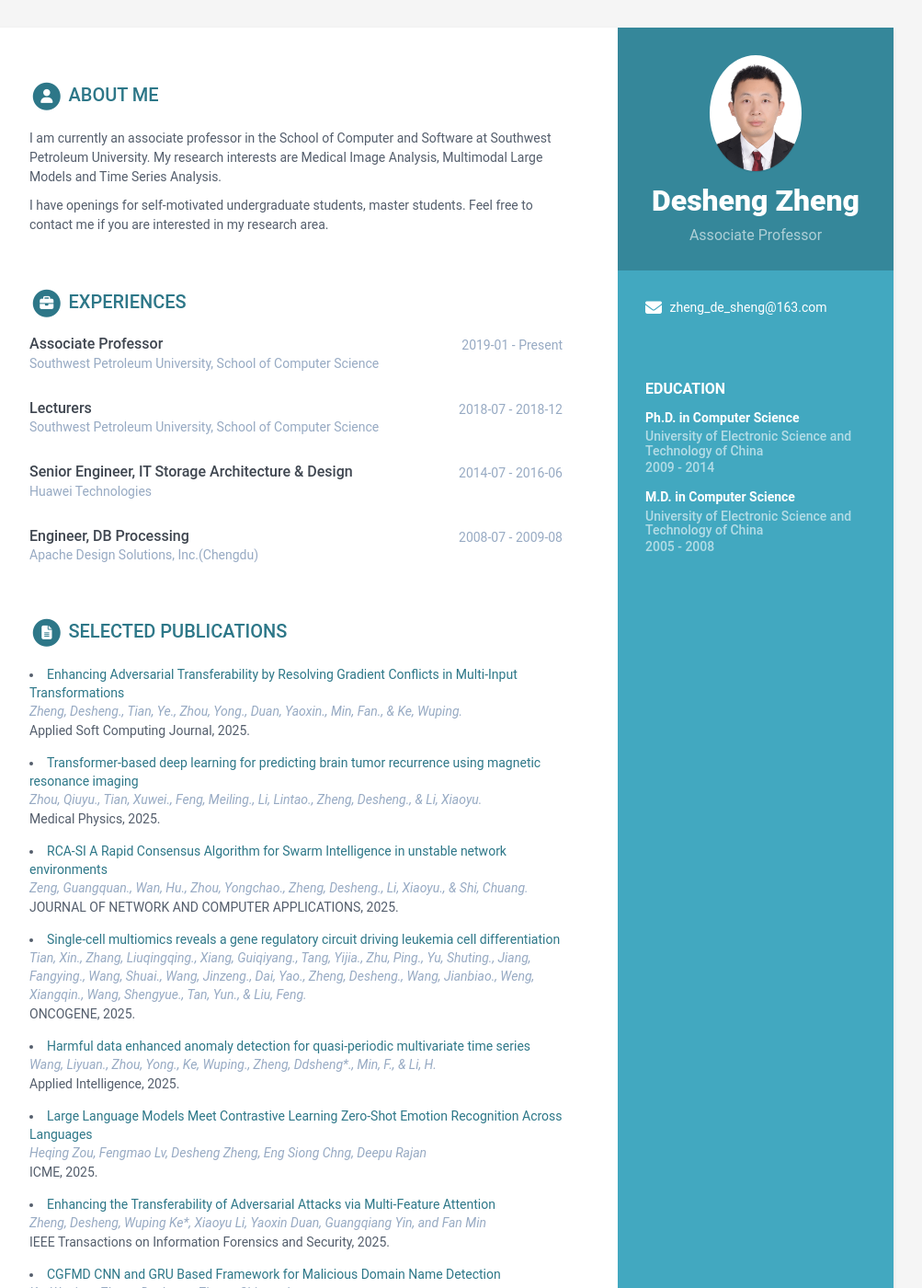
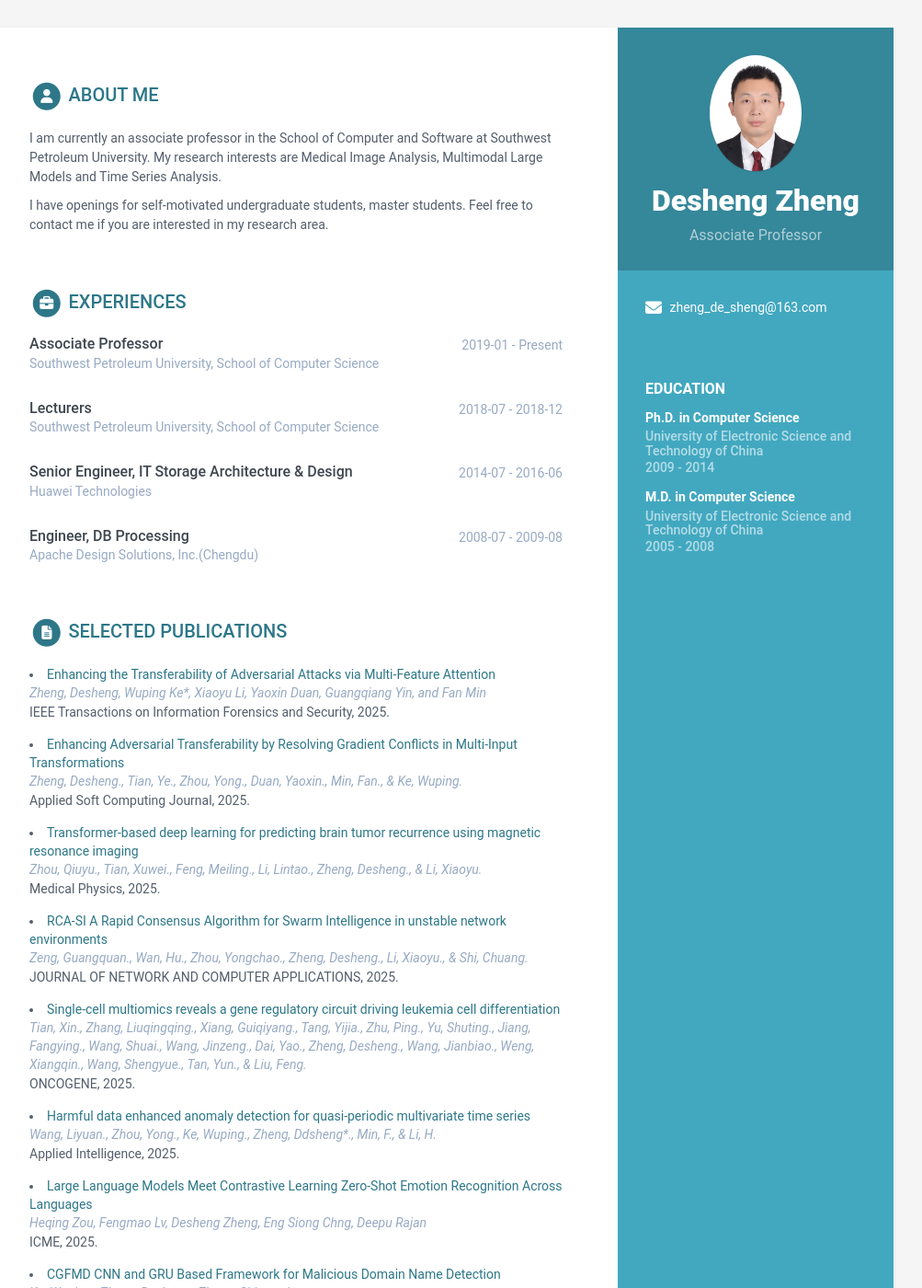
Before and after one commit to DeshengZheng/online-cv, a Jekyll site: the page built from index.html, in a window 1280 px wide and 1400 px high. Shown: the whole window at 92% size, without its empty margins (168-1171 px from the left). Built offline with Jekyll 4.4.1, drawn with Linux system fonts in a browser that asks for light colours; part of the change alters nothing that is shown.

Commit message:
add 2025 papers and revise intersting

```diff
--- a/_data/data.yml
+++ b/_data/data.yml
@@ -264,6 +264,11 @@ publications:
 #    amet, consectetur adipiscing elit. Vestibulum et ligula in nunc
 #    bibendum fringilla a eu lectus.
   papers:
+  - title: Enhancing the Transferability of Adversarial Attacks via Multi-Feature Attention
+    link: "#"
+    authors: Zheng, Desheng, Wuping Ke*, Xiaoyu Li, Yaoxin Duan, Guangqiang Yin, and Fan Min
+    conference: IEEE Transactions on Information Forensics and Security, 2025.
+
   - title: Enhancing Adversarial Transferability by Resolving Gradient Conflicts in Multi-Input Transformations
     link: "#"
     authors: Zheng, Desheng., Tian, Ye., Zhou, Yong., Duan, Yaoxin., Min, Fan., & Ke, Wuping.
@@ -294,10 +299,7 @@ publications:
     authors: Heqing Zou, Fengmao Lv, Desheng Zheng, Eng Siong Chng, Deepu Rajan
     conference: ICME, 2025.
 
-  - title: Enhancing the Transferability of Adversarial Attacks via Multi-Feature Attention
-    link: "#"
-    authors: Zheng, Desheng, Wuping Ke*, Xiaoyu Li, Yaoxin Duan, Guangqiang Yin, and Fan Min
-    conference: IEEE Transactions on Information Forensics and Security, 2025.
+
 
 
   - title: CGFMD CNN and GRU Based Framework for Malicious Domain Name Detection
```
